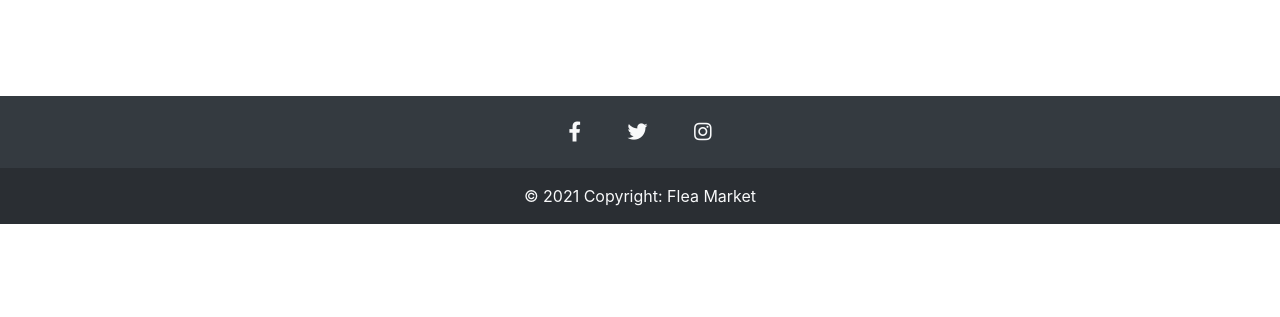
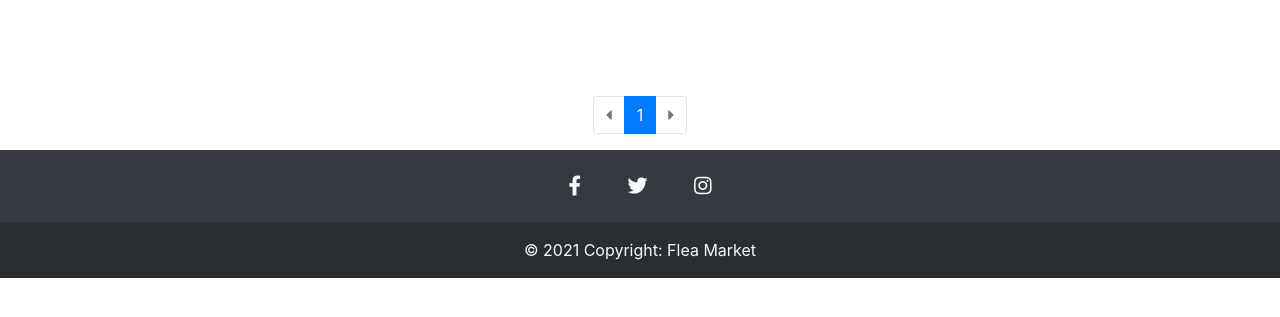
Before and after one commit to geraldofada/flea-market, a Django app: page / in a window 1280 px wide. Shown: the part 120-437 px from the top of the page. Run offline with Django 3.2, Linux system fonts and the light colour scheme; data that the repository does not hold is empty; some libraries are stand-ins or nearby versions.

Commit message:
pagination placeholder added

```diff
--- a/templates/base/index.html
+++ b/templates/base/index.html
@@ -36,6 +36,35 @@
         {% block main %}{% endblock main %}
     </main>
 
+    {% block pagination %}
+        <div class="container">
+            <div class="row justify-content-center">
+                <div class="col-auto">
+                <nav>
+                    <ul class="pagination">
+                        <li class="page-item disabled">
+                            <span class="page-link">
+                                <i class="fas fa-caret-left"></i>
+                            </span>
+                        </li>
+                        <li class="page-item active" aria-current="page">
+                            <span class="page-link">
+                                1
+                                <span class="sr-only">(current)</span>
+                            </span>
+                        </li>
+                        <li class="page-item disabled">
+                            <span class="page-link">
+                                <i class="fas fa-caret-right"></i>
+                            </span>
+                        </li>
+                    </ul>
+                </nav>
+                </div>
+            </div>
+        </div>
+    {% endblock pagination %}
+
     {% include './footer.html' %}
 
     <script type="text/javascript" src="{% static 'js/jquery.min.js' %}"></script>
```
